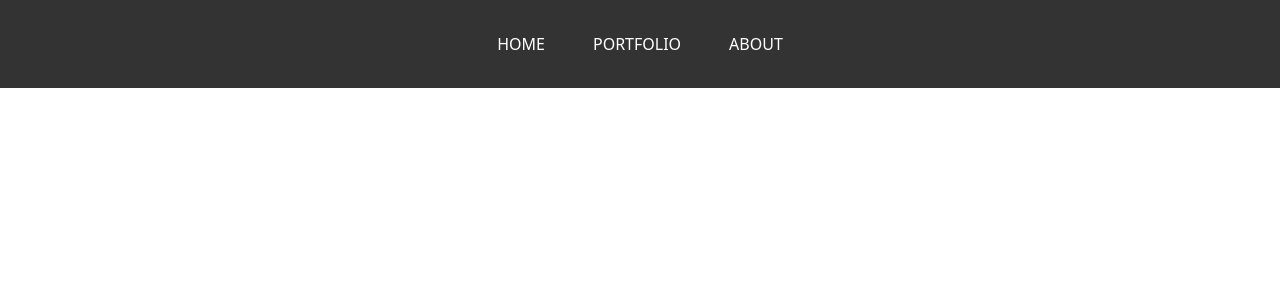
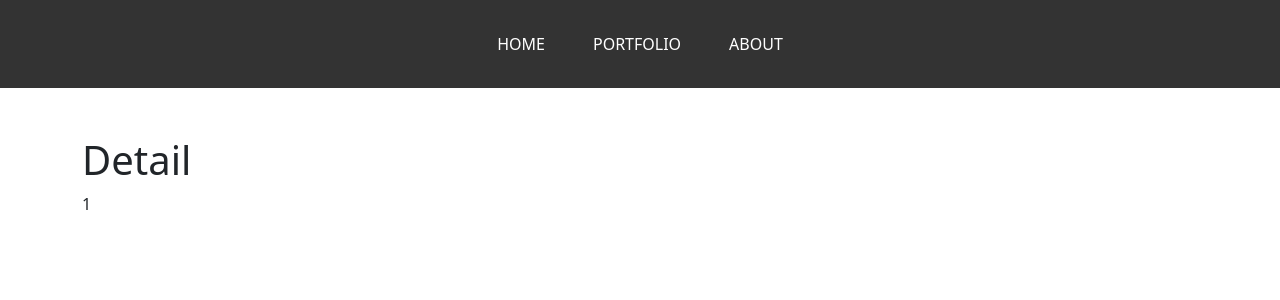
Before and after one commit to csslick/vue-portfolio, a Vue app: page /detail/1 in a window 1280 px wide. Shown: the top 300 px of the page. Built offline with nearby package versions, Linux system fonts and the light colour scheme.

Commit message:
detail 추가 & url parameter

```diff
--- /dev/null
+++ b/src/components/Detail.vue
@@ -0,0 +1,15 @@
+<template lang="">
+  <section id="detail" class="container mt-5">
+    <h1>Detail</h1>
+    {{ $route.params.id }}
+  </section>
+</template>
+<script>
+export default {
+  name: "Detail",
+
+}
+</script>
+<style lang="scss">
+
+</style>
```
Also changed, not shown: src/router.js (+6 -2 lines).
